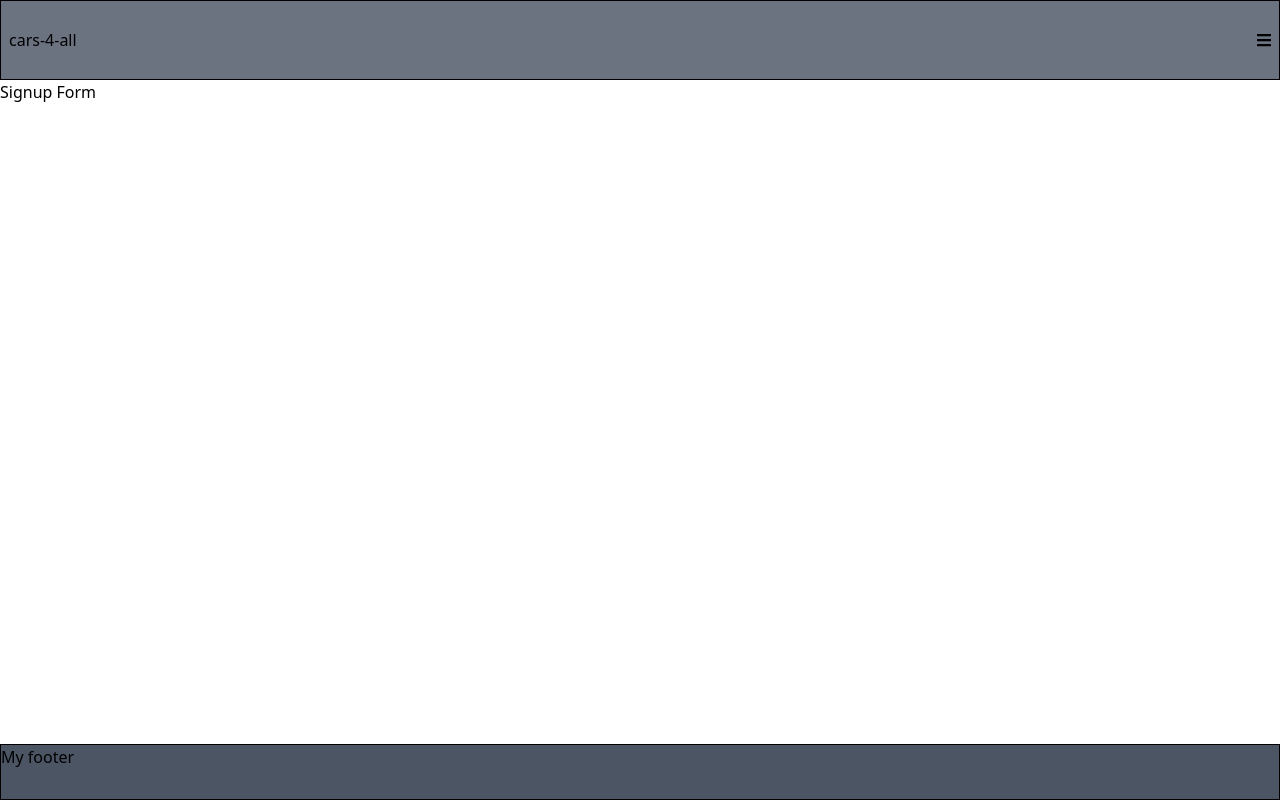
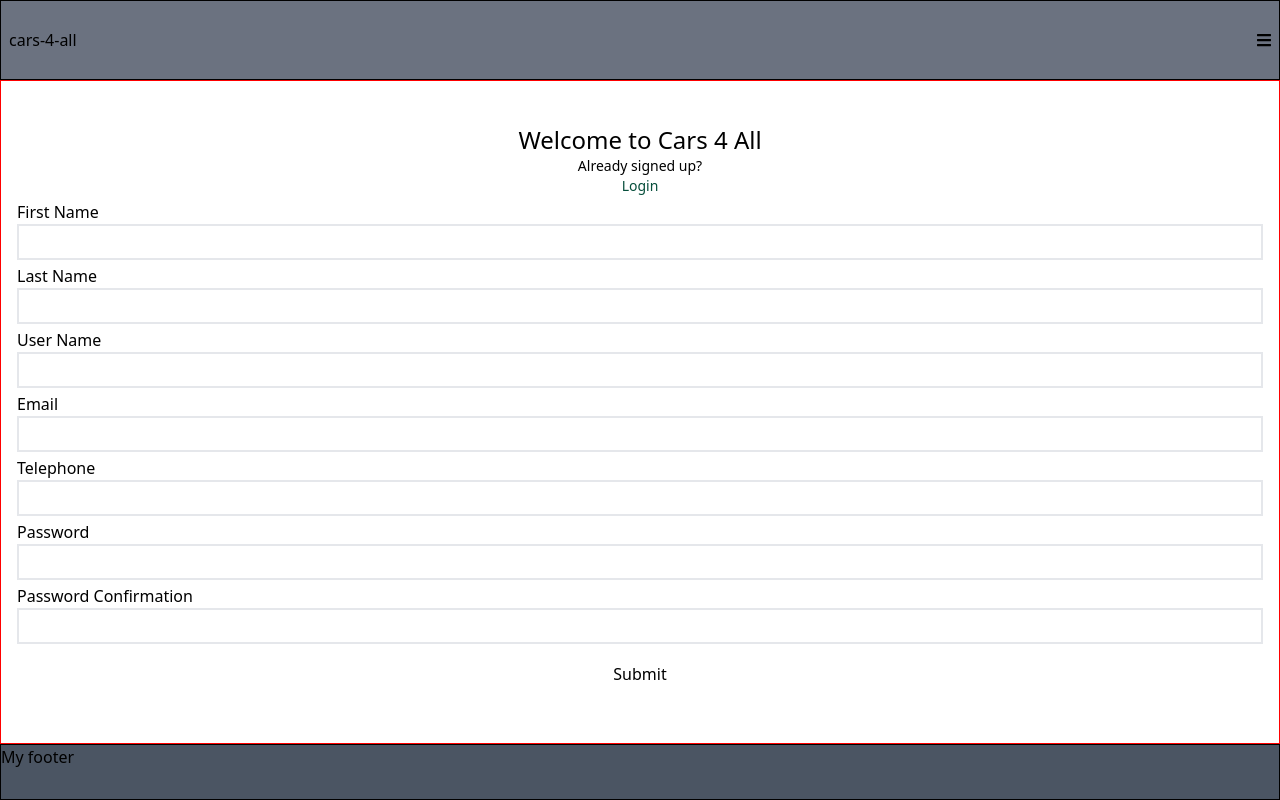
Before and after one commit to wandji20/Cars-4-All, a React (Create React App) app: page /sign_up in a window 1280 px wide. Built offline with nearby package versions, Linux system fonts and the light colour scheme; no server answers.

Commit message:
Update resetUserObj method and update Error component to properly display error text

```diff
--- /dev/null
+++ b/src/components/errors/Error.js
@@ -0,0 +1,14 @@
+import React from 'react';
+import PropTypes from 'prop-types';
+
+const Error = ({ title, message }) => (
+  <p className="text-red-500 text-xs">
+    {`${title} ${message}`}
+  </p>
+);
+
+Error.propTypes = {
+  message: PropTypes.string.isRequired,
+  title: PropTypes.string.isRequired,
+};
+export default Error;
--- a/src/components/user/Login.js
+++ b/src/components/user/Login.js
@@ -1,9 +1,60 @@
-import React from 'react';
+import React, { useState } from 'react';
+import { NavLink } from 'react-router-dom';
 
-const Login = () => (
-  <div>
-    Login form
-  </div>
-);
+const Login = () => {
+  const [userName, setUserName] = useState('');
+  const [password, setPassword] = useState('');
+  const handleSubmit = (e) => {
+    e.preventDefault();
+    setPassword('');
+    setUserName('');
+  };
+  return (
+    <section className="signup-form flex flex-col justify-center pt-7">
+      <div className="mx-auto text-center">
+        <h4 className="text-2xl mx-1">Welcome to Cars 4 All</h4>
+        <p className="text-sm ">
+          <span className="block"> Don&apos;t have an account?</span>
+          <span className="block"><NavLink className="text-green-900" to="sign_up">Sign Up</NavLink></span>
+        </p>
+      </div>
+      <form
+        className=" px-4 text-base "
+        onSubmit={handleSubmit}
+        id="user-form"
+      >
+        <label className="block w-full my-1" htmlFor="user">
+          <span className="block w-full">User Name</span>
+          <input
+            className="block w-full border-solid border-2 border-light-blue-500 h-9"
+            type="text"
+            id="user"
+            name="user"
+            value={userName}
+            onChange={(e) => setUserName(e.target.value)}
+            required
+          />
+        </label>
+
+        <label className="block w-full my-1" htmlFor="password">
+          <span className="block w-full">Password</span>
+          <input
+            className="block w-full border-solid border-2 border-light-blue-500 h-9 "
+            type="password"
+            id="password"
+            name="password"
+            value={password}
+            onChange={(e) => setPassword(e.target.value)}
+            required
+          />
+        </label>
+
+        <button className="w-full h-9 my-2" type="submit">
+          Submit
+        </button>
+      </form>
+    </section>
+  );
+};
 
 export default Login;
--- a/src/components/user/SignupForm.js
+++ b/src/components/user/SignupForm.js
@@ -1,9 +1,169 @@
-import React from 'react';
+import React, { useState } from 'react';
+import { useDispatch, useSelector } from 'react-redux';
+import { NavLink } from 'react-router-dom';
+import Error from '../errors/Error';
+import { postUser } from '../../redux/user/userActions';
 
-const SignupForm = () => (
-  <div>
-    Signup Form
-  </div>
-);
+const SignupForm = () => {
+  const myErrors = useSelector((state) => state.errors);
+
+  const [userObj, setUserObj] = useState({
+    first: '',
+    last: '',
+    user: '',
+    telephone: '',
+    email: '',
+    password: '',
+    confirmation: '',
+  });
+
+  const handleChange = (e) => {
+    const { name, value } = e.target;
+    setUserObj((prev) => ({
+      ...prev,
+      [name]: value,
+    }));
+  };
+
+  const resetUserObj = () => {
+    setUserObj((state) => ({
+      ...state, password: '', confirmation: '',
+    }));
+  };
+
+  const dispatch = useDispatch();
+  const handleSubmit = (e) => {
+    e.preventDefault();
+    dispatch(postUser(userObj));
+    resetUserObj();
+  };
+
+  return (
+    <section className="signup-form flex flex-col justify-center">
+      <div className="mx-auto text-center">
+        <h4 className="text-2xl mx-1">Welcome to Cars 4 All</h4>
+        <p className="text-sm ">
+          <span className="block">Already signed up?</span>
+          <span className="block"><NavLink className="text-green-900" to="login">Login</NavLink></span>
+        </p>
+      </div>
+      <form
+        className=" px-4 text-base overflow-y-auto"
+        onSubmit={handleSubmit}
+        id="user-form"
+      >
+        <label className="block w-full my-1" htmlFor="first">
+          <span className="block w-full">First Name</span>
+          {
+            myErrors.first_name && <Error title="First name" message={myErrors.first_name[0]} />
+          }
+          <input
+            className="block w-full border-solid border-2 border-light-blue-500 h-9 text-lg"
+            type="text"
+            id="first"
+            name="first"
+            value={userObj.first}
+            onChange={handleChange}
+            required
+          />
+        </label>
+        <label className="block w-full my-1" htmlFor="last">
+          <span className="block w-full">Last Name</span>
+          {
+            myErrors.last_name && <Error title="Last name" message={myErrors.last_name[0]} />
+          }
+          <input
+            autoComplete="off"
+            className="block w-full border-solid border-2 border-light-blue-500 h-9 "
+            type="text"
+            id="last"
+            name="last"
+            value={userObj.last}
+            onChange={handleChange}
+            required
+          />
+        </label>
+        <label className="block w-full my-1" htmlFor="user">
+          <span className="block w-full">User Name</span>
+          {
+            myErrors.user_name && <Error title="User name" message={myErrors.user_name[0]} />
+          }
+          <input
+            className="block w-full border-solid border-2 border-light-blue-500 h-9"
+            type="text"
+            id="user"
+            name="user"
+            value={userObj.user}
+            onChange={handleChange}
+            required
+          />
+        </label>
+        <label className="block w-full my-1" htmlFor="email">
+          <span className="block w-full">Email</span>
+          {
+            myErrors.email && <Error title="Email" message={myErrors.email[0]} />
+          }
+          <input
+            autoComplete="off"
+            className="block w-full border-solid border-2 border-light-blue-500 h-9 "
+            type="email"
+            id="email"
+            value={userObj.email}
+            name="email"
+            onChange={handleChange}
+            // required
+          />
+        </label>
+        <label className="block w-full my-1" htmlFor="telphone">
+          <span className="block w-full">Telephone</span>
+          <input
+            autoComplete="off"
+            className="block w-full border-solid border-2 border-light-blue-500 h-9"
+            type="tel"
+            id="telephone"
+            name="telephone"
+            value={userObj.telephone}
+            onChange={handleChange}
+          />
+
+        </label>
+        <label className="block w-full my-1" htmlFor="password">
+          <span className="block w-full">Password</span>
+          {
+            myErrors.password && <Error title="Password" message={myErrors.password[0]} />
+          }
+          <input
+            autoComplete="off"
+            className="block w-full border-solid border-2 border-light-blue-500 h-9 "
+            type="password"
+            id="password"
+            name="password"
+            value={userObj.password}
+            onChange={handleChange}
+            required
+          />
+        </label>
+        <label className="block w-full my-1" htmlFor="confirmation">
+          <span className="block w-full">Password Confirmation</span>
+          {
+            myErrors.password_confirmation && <Error title="Password confrmation" message={myErrors.password_confirmation[0]} />
+          }
+          <input
+            className="block w-full border-solid border-2 border-light-blue-500 h-9 "
+            type="password"
+            id="confirmation"
+            name="confirmation"
+            value={userObj.confirmation}
+            onChange={handleChange}
+            required
+          />
+        </label>
+        <button className="w-full h-9 my-2" type="submit">
+          Submit
+        </button>
+      </form>
+    </section>
+  );
+};
 
 export default SignupForm;
--- /dev/null
+++ b/src/helpers/userFormValidate.js
@@ -0,0 +1,17 @@
+const validateUserInfo = (values) => {
+  const errors = {};
+  if (values.first.length === '') {
+    errors.first = 'First Name is Required';
+  } else if (values.first.length < 3) {
+    errors.first = 'First name needs to be 3 characters or more';
+  } else if (values.first.length > 20) {
+    errors.first = 'First name needs to be less than 20 characters';
+  }
+  return errors;
+};
+
+export default validateUserInfo;
+
+// validates :first_name, :last_name, :user_name, :telephone, presence: true
+//   validates :user_name, uniqueness: true, length: { in: 3..20 }
+//   validates :password, :password_confirmation, presence: true, length: { in: 6..50 }, on: :create
--- a/src/index.css
+++ b/src/index.css
@@ -13,11 +13,13 @@
   border: 1px solid black;
 }
 
-.home {
+.home,
+.signup-form {
   height: 83%;
   border: 1px solid red;
 }
 
+.signup-form,
 .nav-menu {
   height: 83%;
   border: 1px solid red;
--- a/src/redux/errors/errors.js
+++ b/src/redux/errors/errors.js
@@ -4,10 +4,12 @@ export const errorAction = (error) => ({
   type: ERROR, payload: error,
 });
 
-const errorReducer = (state = [], action) => {
+const errorReducer = (state = {}, action) => {
   switch (action.type) {
     case ERROR: {
-      return [...state, ...action.payload];
+      return {
+        ...action.payload,
+      };
     }
 
     default:
--- a/src/redux/index.js
+++ b/src/redux/index.js
@@ -6,7 +6,7 @@ import userReducer from './user/user';
 const rootReducer = combineReducers({
   cars: carReducer,
   user: userReducer,
-  error: errorReducer,
+  errors: errorReducer,
 });
 
 export default rootReducer;
--- a/src/redux/user/userActions.js
+++ b/src/redux/user/userActions.js
@@ -1,3 +1,4 @@
+/* eslint-disable */
 import BASE_URL from '../constants';
 import { errorAction } from '../errors/errors';
 
@@ -7,12 +8,25 @@ const userCreateAction = (data) => ({
   type: USER_CREATE, payload: data,
 });
 
-export const postUser = (user) => async (dispatch) => {
+export const postUser = (data) => async (dispatch) => {
+  const user = {
+    first_name: data.first,
+    last_name: data.last,
+    email: data.email,
+    telephone: data.telephone,
+    user_name: data.user,
+    password: data.password,
+    password_confirmation: data.password_confirmation,
+  };
+
   try {
-    const server = await fetch(`${BASE_URL}/users`, {
+    const server = await fetch(`${BASE_URL}/signup`, {
       method: 'POST',
       mode: 'cors',
-      body: JSON.stringify(user),
+      headers: {
+        'Content-Type': 'application/json',
+      },
+      body: JSON.stringify({ user }),
     });
     const response = await server.json();
     console.log(response);
```
